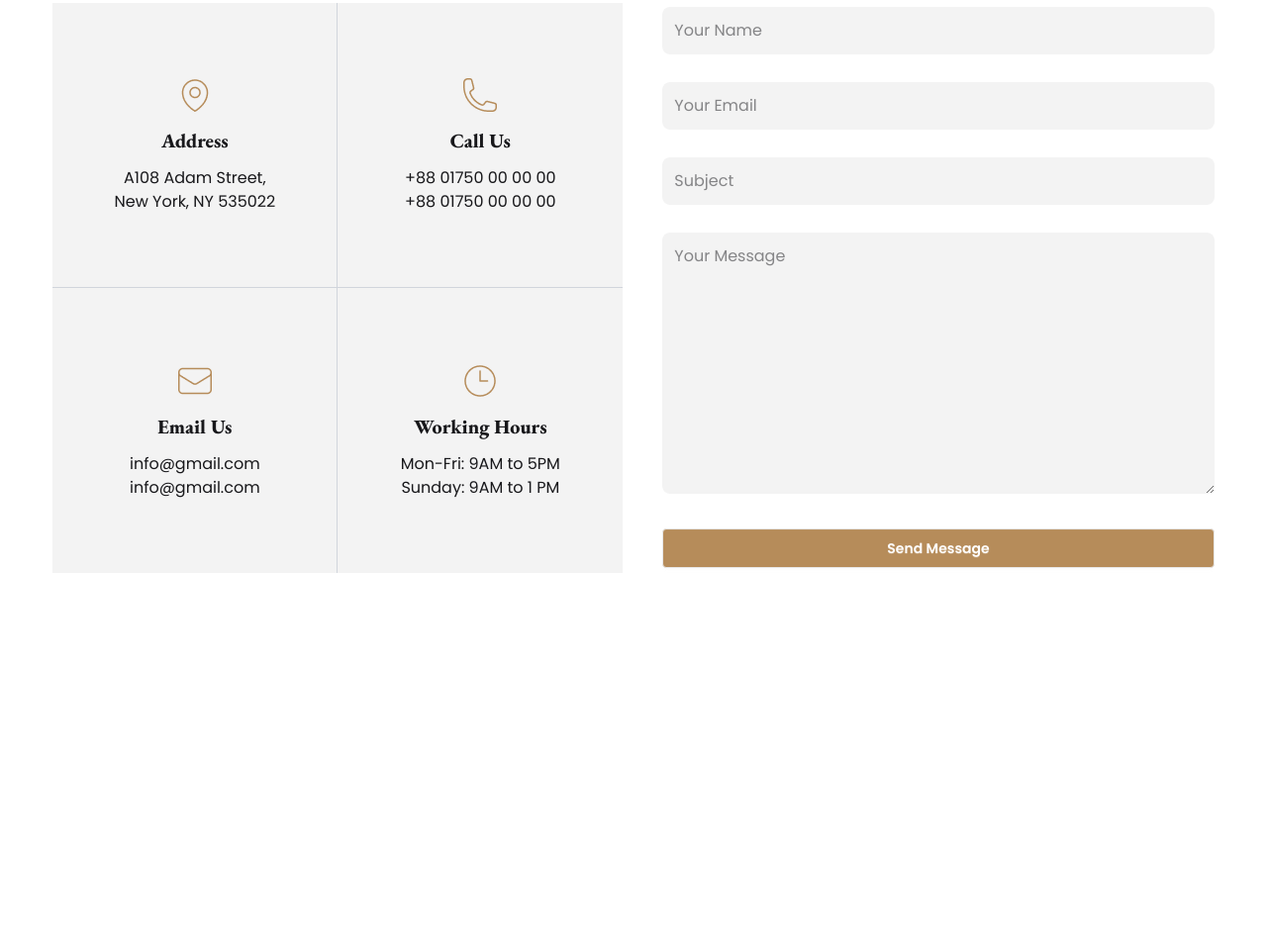
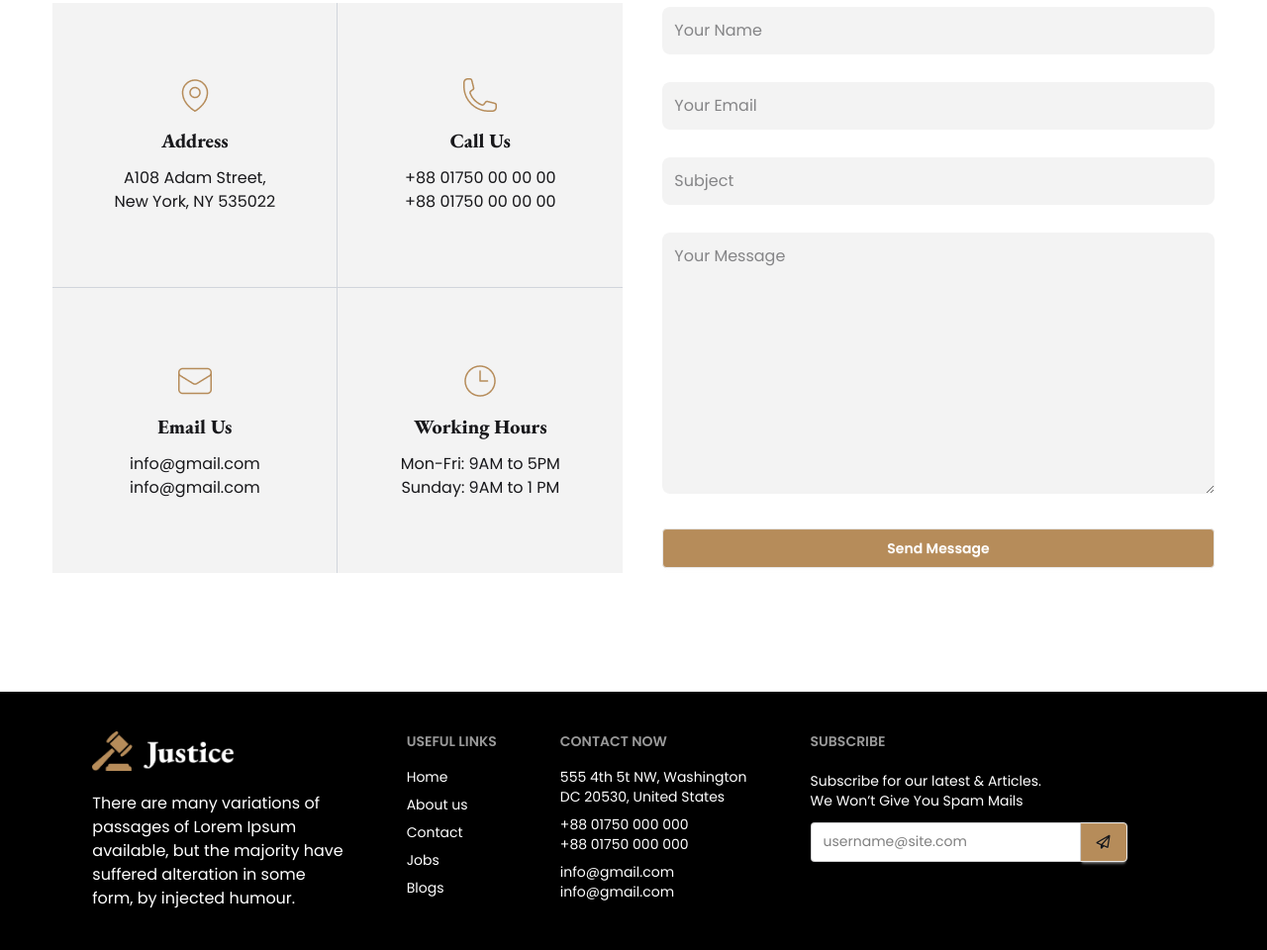
Before and after one commit to tanvir-wd22/legal-solution, a plain HTML site: page index.html in a window 1280 px wide. Shown: the part 3733-4693 px from the top of the page at 99% size. Before the commit the page ends 4432 px from the top, so only its background shows below. Drawn offline with nearby package versions, Linux system fonts and the light colour scheme.

Commit message:
alhamdulliah full project done

```diff
--- a/index.html
+++ b/index.html
@@ -37,10 +37,8 @@
       font-family: "EB Garamond", serif;
     }
   </style>
+</head>
 
-
-
-</head>
 
 <body class="poppins-font">
 
@@ -452,6 +450,53 @@
 
   </main>
 
+
+  <!-- footer section start here-------------------------------------------------------- -->
+
+    <footer class="bg-black">
+      <div class="w-11/12 max-w-screen-xl mx-auto footer lg:footer-horizontal text-white text-base-content p-10">
+        <nav class="space-y-3">
+          <img class="w-36" src="./images/logo.png" alt="">
+          <p class="text-base">There are many variations of <br> passages of Lorem Ipsum <br> available, but the majority have <br> suffered alteration in some <br> form, by injected humour.</p>
+        </nav>
+        <nav>
+          <h6 class="footer-title">Useful Links</h6>
+          <a class="link link-hover">Home</a>
+          <a class="link link-hover">About us</a>
+          <a class="link link-hover">Contact</a>
+          <a class="link link-hover">Jobs</a>
+          <a class="link link-hover">Blogs</a>
+        </nav>
+        <nav>
+          <h6 class="footer-title">Contact Now</h6>
+
+          <a class="link link-hover">555 4th 5t NW, Washington <br>
+            DC 20530, United States</a>
+          <a class="link link-hover">+88 01750 000 000 <br>
+            +88 01750 000 000</a>
+          <a class="link link-hover">info@gmail.com <br>
+            info@gmail.com</a>
+        </nav>
+
+        <form class="space-y-3">
+          <h6 class="footer-title">Subscribe</h6>
+          <fieldset class="w-80">
+            <label class="">Subscribe for our latest & Articles. <br> We Won’t Give You Spam Mails</label>
+            <div class="join mt-3">
+              <input
+                type="text"
+                placeholder="username@site.com"
+                class="input input-bordered join-item text-black" />
+              <button class="btn bg-[#B68C5A] join-item">
+                <i class="fa-regular fa-paper-plane"></i>
+              </button>
+            </div>
+          </fieldset>
+        </form>
+      </div>
+    </footer>
+
+
 </body>
 
 </html>
```
